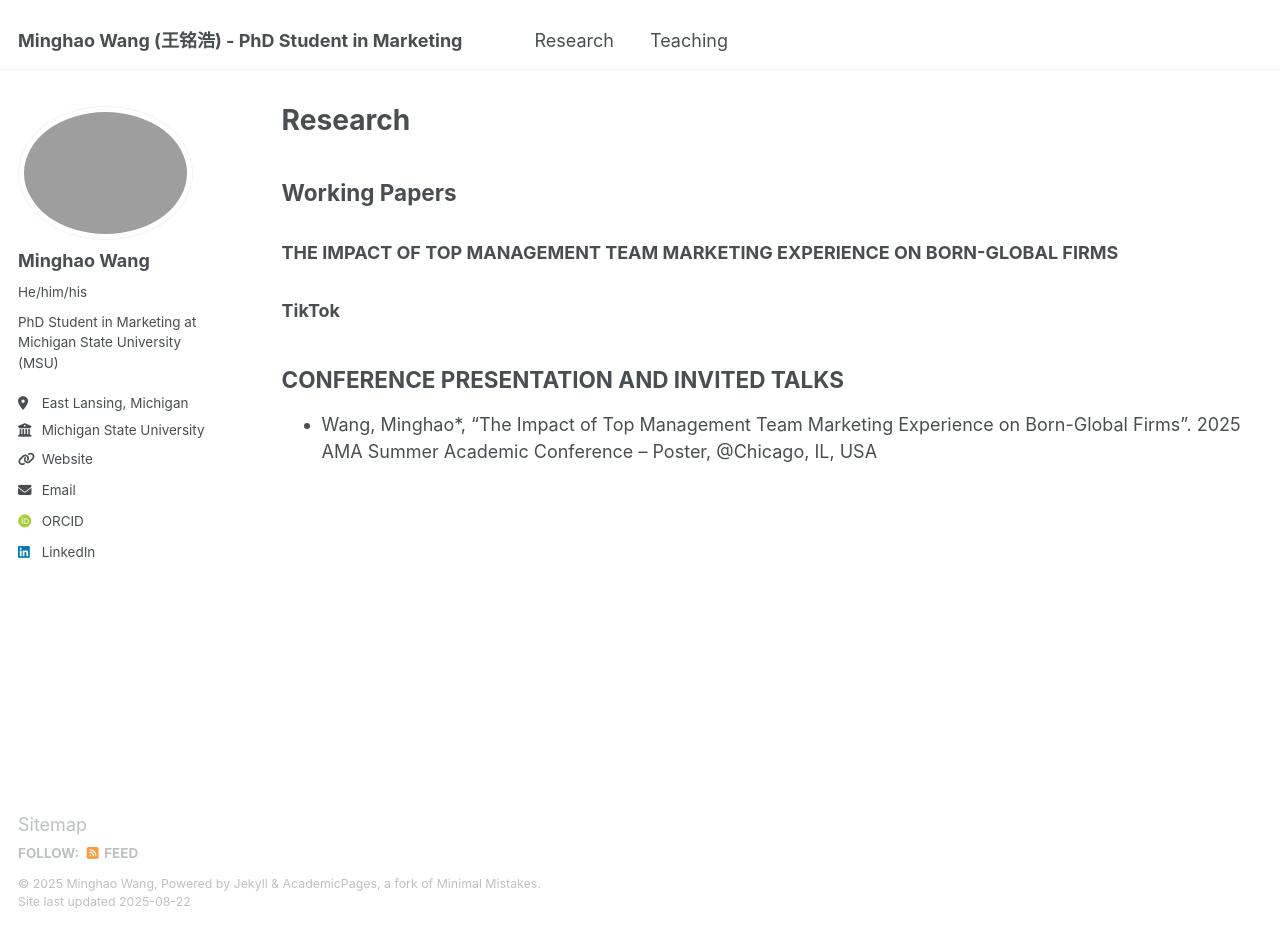
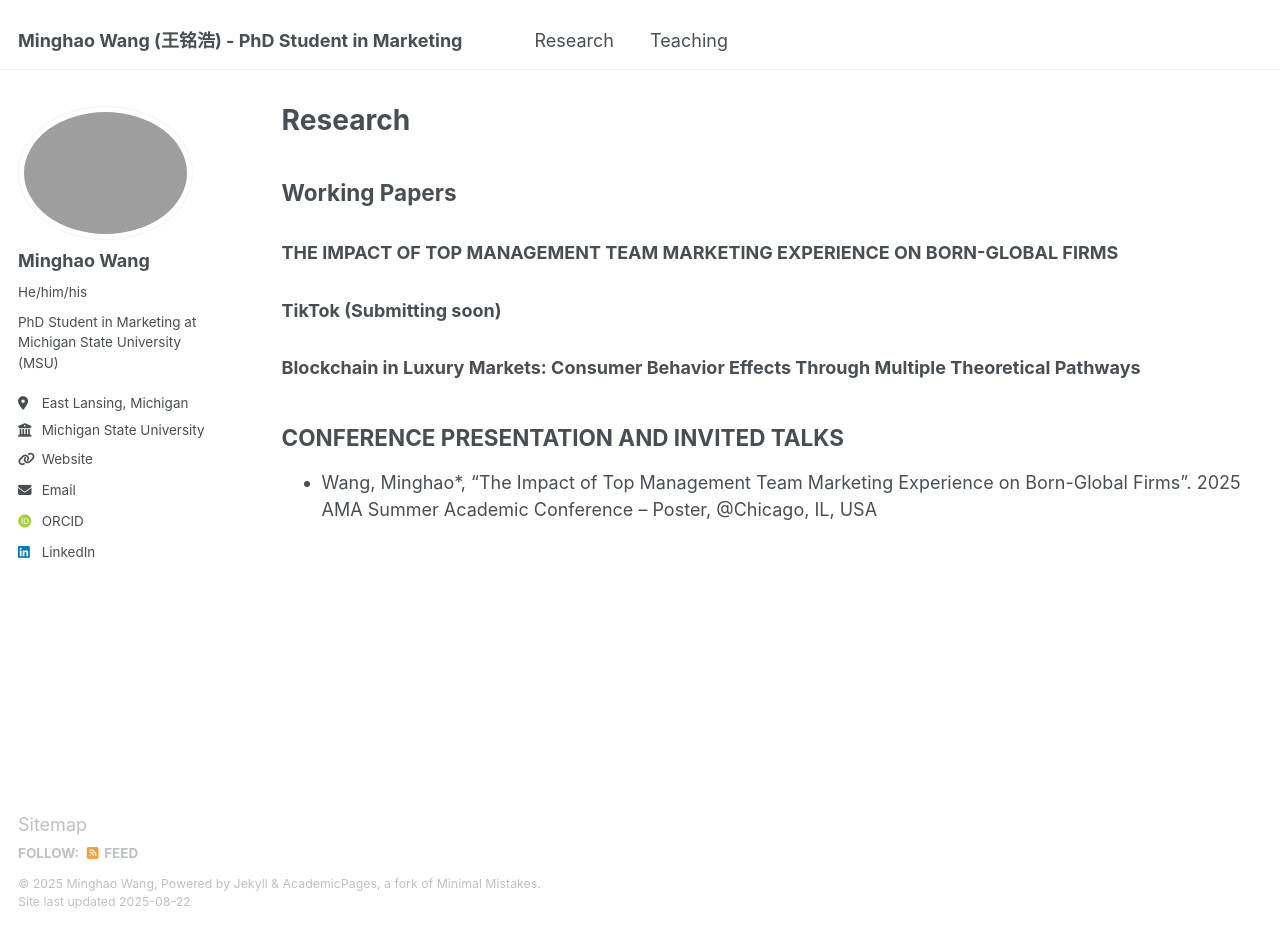
Before and after one commit to minghaowang-research/minghaowang-research.github.io, a Jekyll site: the page built from _pages/research.md, in a window 1280 px wide and 930 px high. Built offline with Jekyll 4.4.1, drawn with Linux system fonts in a browser that asks for light colours; some web fonts are replaced.

Commit message:
Updated some research

```diff
--- a/_pages/research.md
+++ b/_pages/research.md
@@ -9,7 +9,9 @@ author_profile: true
 
 ## Working Papers
 ### THE IMPACT OF TOP MANAGEMENT TEAM MARKETING EXPERIENCE ON BORN-GLOBAL FIRMS
-### TikTok
+### TikTok (Submitting soon)
+### Blockchain in Luxury Markets: Consumer Behavior Effects Through Multiple Theoretical Pathways
+
 
 ## CONFERENCE PRESENTATION AND INVITED TALKS
 * Wang, Minghao*, “The Impact of Top Management Team Marketing Experience on Born-Global Firms”. 2025 AMA Summer Academic Conference – Poster, @Chicago, IL, USA
```
